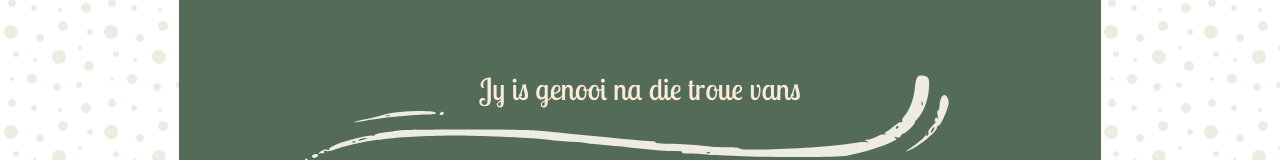
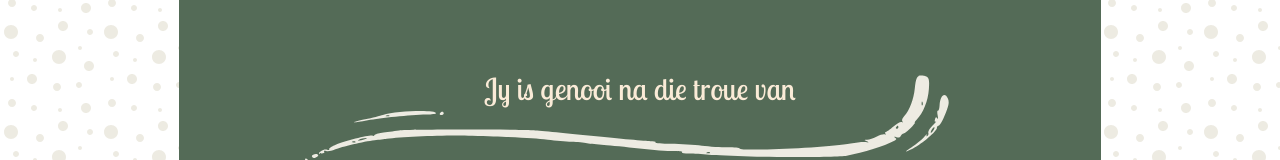
Before and after one commit to Phillip-2008/Troue, a plain HTML site: page index.html in a window 1280 px wide. Shown: the part 179-339 px from the top of the page. Drawn offline with nearby package versions, Linux system fonts and the light colour scheme.

Commit message:
Add files via upload

```diff
--- a/index.html
+++ b/index.html
@@ -15,7 +15,7 @@
     <div class="NooiBoodskap">
         <div class="NooiBoks">
             <span class="SaveTheDate">SAVE THE DATE!</span>
-            <p>Jy is genooi na die troue vans</p>
+            <p>Jy is genooi na die troue van</p>
             <img src="Divider1.svg" id="Divider1">
             <span class="AM">Arnaldo&Michelle</span>
             <img src="Divider1.svg" id="Div1">
```
